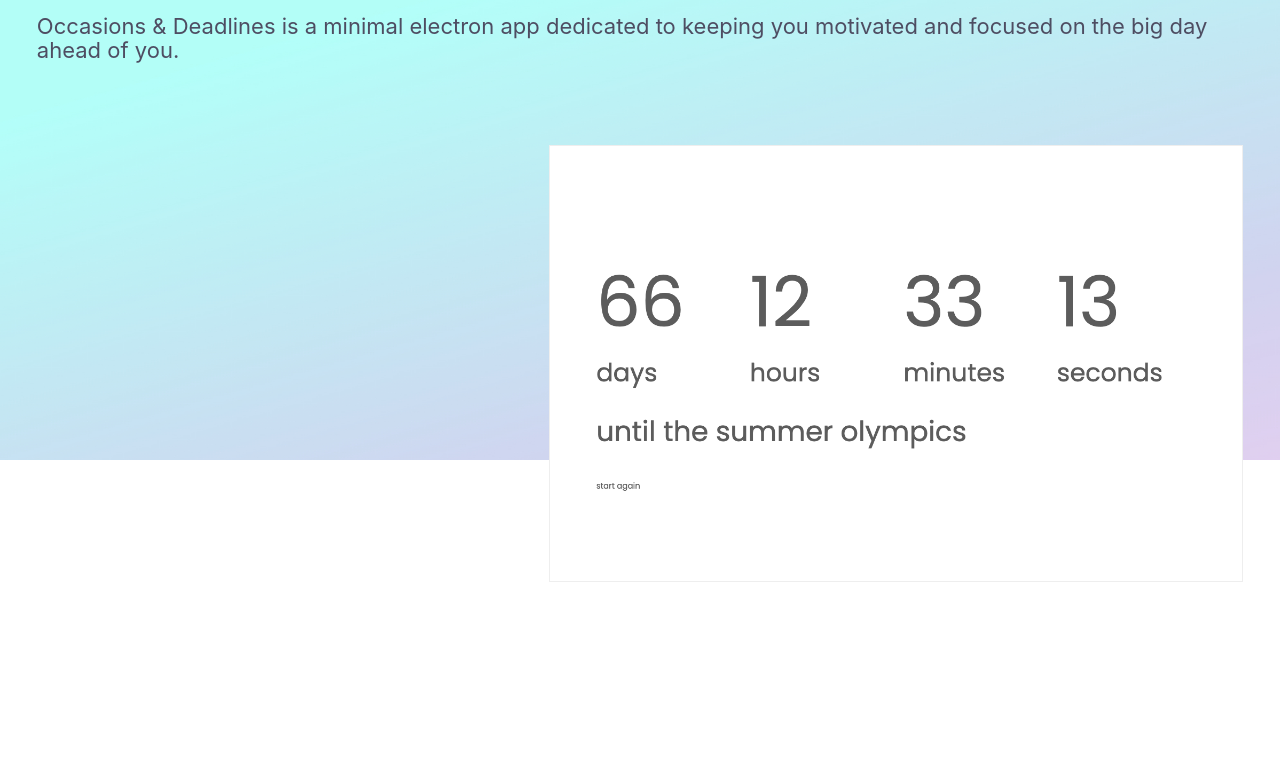
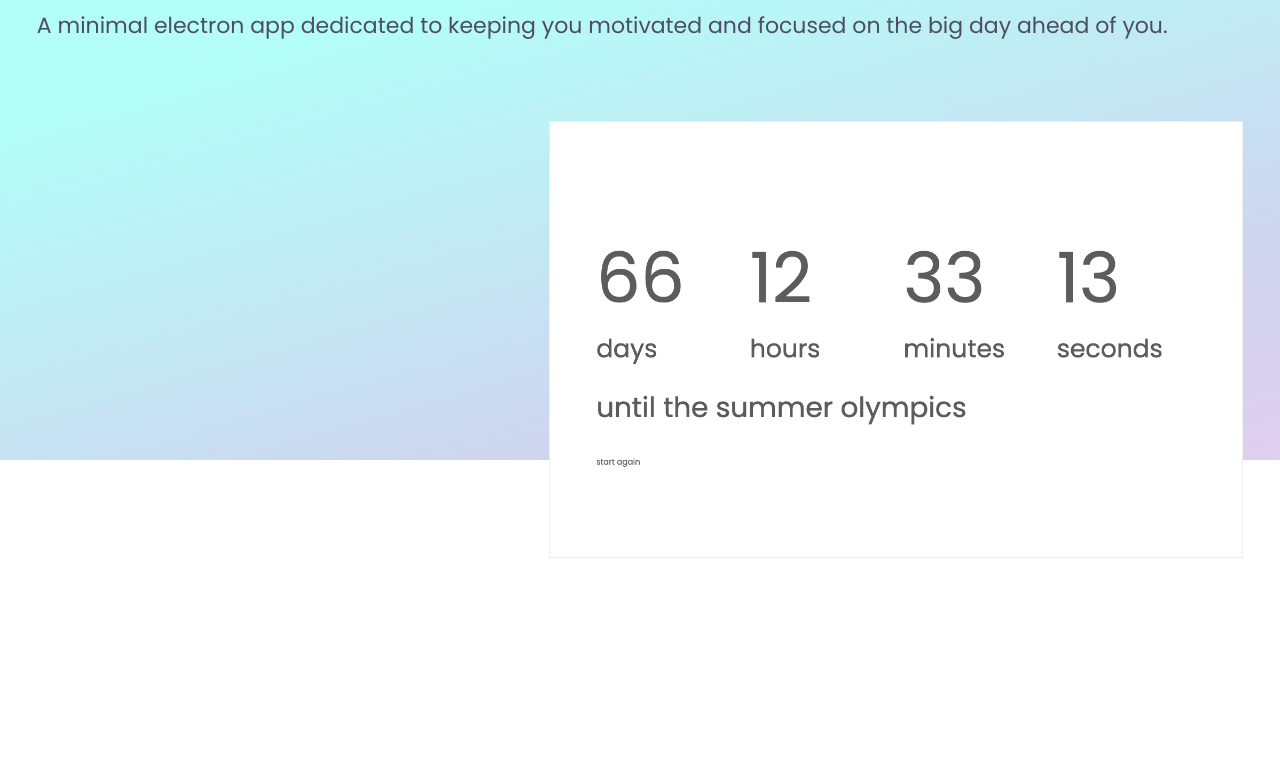
Before and after one commit to ThumbsUpGif/T8websiteV1, a plain HTML site: page index.html in a window 1280 px wide. Shown: the part 260-1037 px from the top of the page. Drawn offline with nearby package versions, Linux system fonts and the light colour scheme; a web font is replaced by a local one.

Commit message:
font-face sorted out

```diff
--- a/css/style.css
+++ b/css/style.css
@@ -6,6 +6,7 @@
 
 body {
     color: #4E4D62;
+    font-family: 'Poppins' ;
 }
 
 h1 {
@@ -79,10 +80,10 @@ a {
 
 .menu {
     background-color: white;
-    width: 100vw;
+    /* width: 100vw; */
     height: 60px;
     /* height: 7vh; */
-    z-index: +1;
+    /* z-index: +1; */
 }
 
 .Zplus1 {
@@ -102,7 +103,7 @@ a {
 }
 
 .fullbleed-1 {
-    background-color: yellow;
+    /* background-color: yellow; */
     background-image: url('../media/placeholder1.jpg');
     background-size: cover;
     background-repeat: no-repeat;
@@ -238,3 +239,49 @@ a {
     /* background-color:teal; */
     height: 20px;
 }
+
+
+
+/*FONT FACE*/
+
+@font-face {
+    font-family: 'Poppins';
+    src: url('../fonts/Poppins/ExtraLight.ttf');
+    font-weight: 100;
+    font-style: normal;
+}
+
+@font-face {
+    font-family: 'Poppins';
+    src: url('../fonts/Poppins/Light.ttf');
+    font-weight: 200;
+    font-style: normal;
+}
+
+@font-face {
+    font-family: 'Poppins';
+    src: url('../fonts/Poppins/Regular.ttf');
+    font-weight: 300;
+    font-style: normal;
+}
+
+@font-face {
+    font-family: 'Poppins';
+    src: url('../fonts/Poppins/Medium.ttf');
+    font-weight: 500;
+    font-style: normal;
+}
+
+@font-face {
+    font-family: 'Poppins';
+    src: url('../fonts/Poppins/Black.ttf');
+    font-weight: 700;
+    font-style: normal;
+}
+
+@font-face {
+    font-family: 'Poppins';
+    src: url('../fonts/Poppins/Bold.ttf');
+    font-weight: 900;
+    font-style: normal;
+}
--- a/index.html
+++ b/index.html
@@ -31,7 +31,7 @@
                     <div class="col s12 m1 z-1">
                         <img src="media/InterimAttempt.png" alt="Logo" height="80px" width="80px">
                     </div>
-                    <div class="col s12 m9"></div>
+
                     <div class="col s12 m1">
                         <a href="#about-section">
                             <h4>ABOUT</h4>
@@ -39,10 +39,11 @@
                     </div>
                     <div class="col s12 m1">
                         <a href="#download-section">
-                        <h4>DOWNLOAD</4>
+                            <h4>DOWNLOAD</4>
                         </a>
                     </div>
 
+                    <div class="col s12 m9"></div>
 
                 </div>
             </div>
@@ -54,7 +55,7 @@
                         Occasions & Deadlines
                     </h1>
                     <h2>
-                        Occasions & Deadlines is a minimal electron app dedicated to keeping you motivated and focused
+                        A minimal electron app dedicated to keeping you motivated and focused
                         on the big day ahead of you.
                         <h/2> </div> <div class="col s12 m10">
 
@@ -234,24 +235,31 @@
 
     <div class="section-5">
         <div class="container row">
-            <div class="col s12 m6">
+            <div class="col s12 m10">
                 <p>
                     The Occasions & Deadlines app is currently only available for Mac OS.
                     <br>
                     For updates on future releases please enter your e-mail address below.
                 </p>
-                <br>
-                <br>
-                <p>Your e-mail:</p>
-                <input type="text" placeholder="please keep me up do date on future releases!">
-                <a href=""><p>enter</p></a>
+                <br><br>
             </div>
+
+            <div class="col s12 m2"></div>
         </div>
 
+
+    <div class="container row">
+
         <div class="col s12 m6">
+            <p>Your e-mail:</p>
+            <input type="text" placeholder="please keep me up do date on future releases!">
+            <a href="">
+                <p>enter</p>
+            </a>
         </div>
     </div>
 
+</div>
     <div class="section-6">
         <div class="column row">
             <div class="col s12 m3">
@@ -266,11 +274,12 @@
                     <source src="https://youtu.be/jK_FGQCV7es" type="video/mp4">
                   </video> -->
 
-                  <div class="video-container">
-                    <iframe width="100%" height="auto" src="https://www.youtube.com/embed/jK_FGQCV7es" frameborder="0" allowfullscreen></iframe>
-                  </div>
+                <div class="video-container">
+                    <iframe width="100%" height="auto" src="https://www.youtube.com/embed/jK_FGQCV7es" frameborder="0"
+                        allowfullscreen></iframe>
+                </div>
 
-                  <!-- https://www.youtube.com/watch?v=jK_FGQCV7es -->
+                <!-- https://www.youtube.com/watch?v=jK_FGQCV7es -->
 
 
             </div>
```
